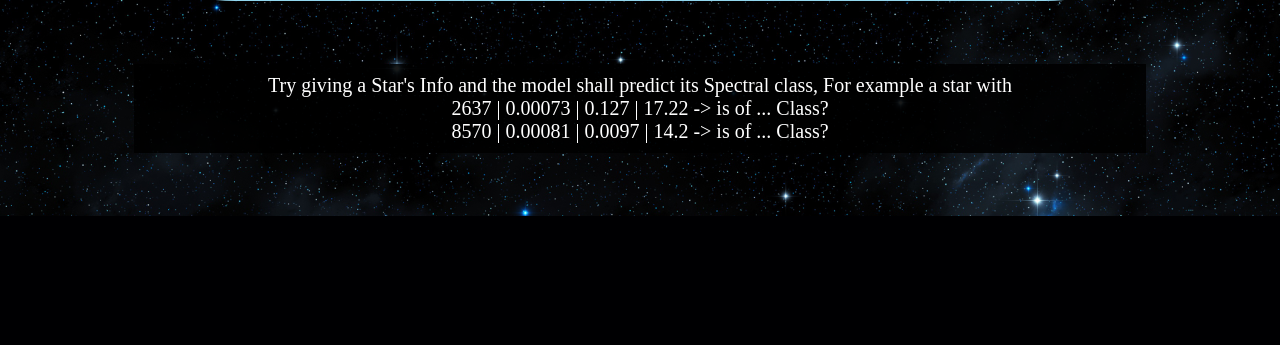
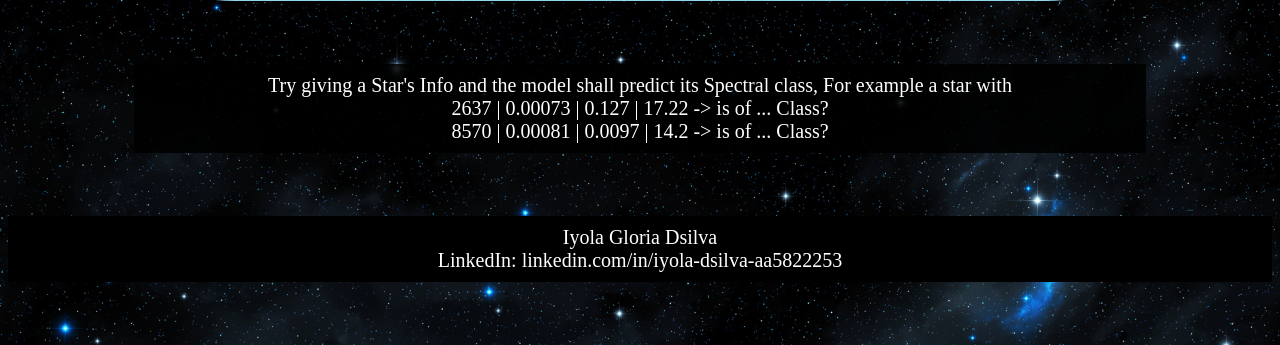
Before and after one commit to Iyola-Dsilva/Spectral-Classification-of-Stars, a Flask app: page / in a window 1280 px wide. Shown: the part 865-1210 px from the top of the page. Before the commit the page ends 1081 px from the top, so only its background shows below. Run offline with Flask 3, Linux system fonts and the light colour scheme; parts of the project's set-up code (start-up, migrations or seed data) failed here and were passed over.

Commit message:
Update home.html

```diff
--- a/templates/home.html
+++ b/templates/home.html
@@ -33,6 +33,11 @@
                 font-size:10px;
                 padding: 10px;
                 text-align: center;
+            }
+            footer{
+                background-color: black;
+                font-size: 5px;
+                max-width: 100%;
             }
 
             @media (min-width:1025px){
@@ -75,5 +80,10 @@
             2637 | 0.00073  | 0.127  | 17.22  ->  is of ... Class?<br>
             8570 |  0.00081 |  0.0097 |  14.2   ->  is of ... Class?
         </p>
+        <footer>
+            <p>Iyola Gloria Dsilva
+            <br>
+            LinkedIn: linkedin.com/in/iyola-dsilva-aa5822253</p>
+        </footer>
     </body>
 </html>
```
